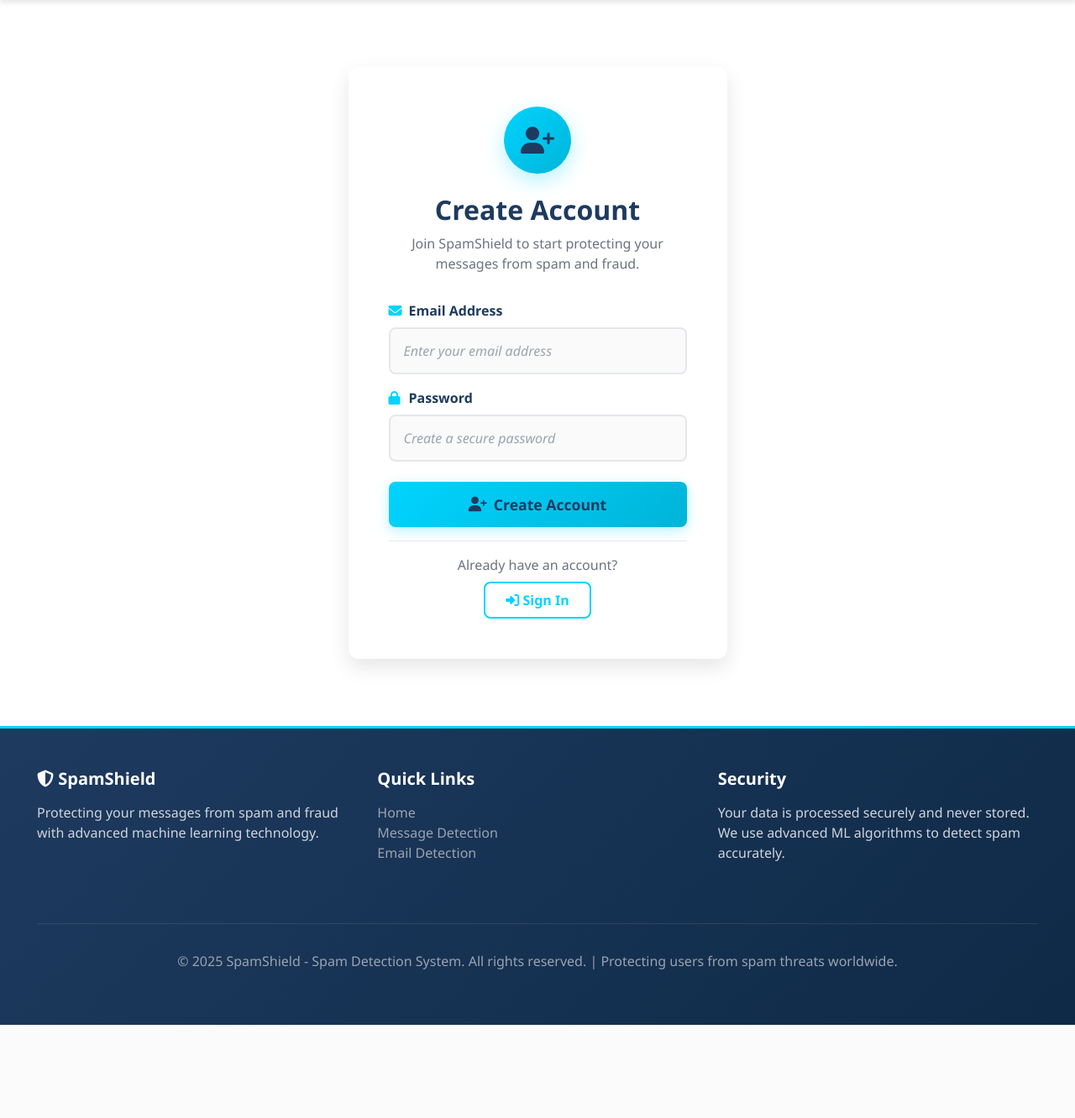
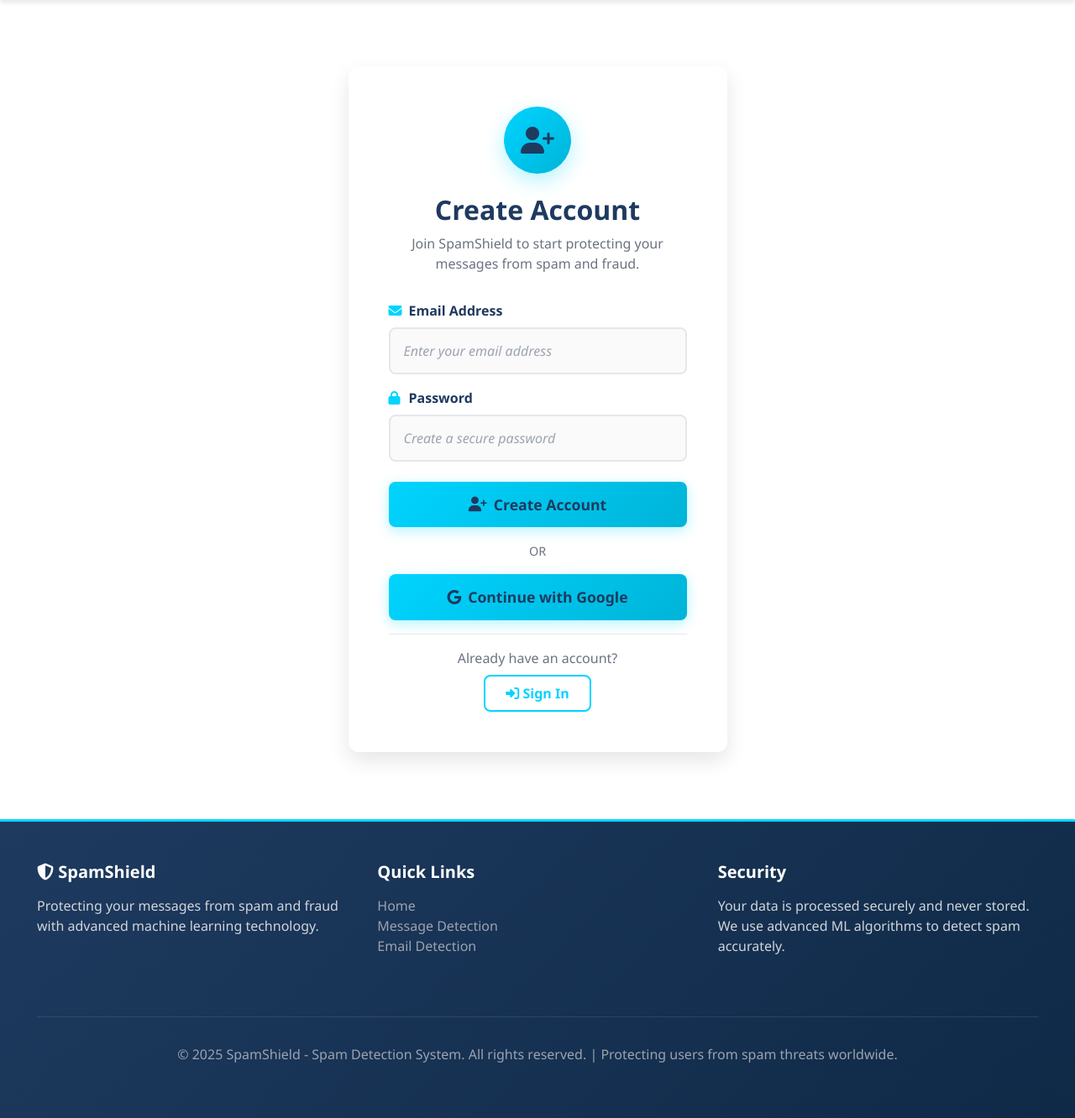
Before and after one commit to zalaprashant2003-spec/2025-26_SDP3_Spam_Text_Message_Detection, a Django app: page /register/ in a window 1280 px wide. Shown: the part 84-1416 px from the top of the page at 84% size. Before the commit the page ends 1305 px from the top, so only its background shows below. Run offline with Django 4.2, Linux system fonts and the light colour scheme; parts of the project's set-up code (start-up, migrations or seed data) failed here and were passed over.

Commit message:
Change UI for Signup page

```diff
--- a/project/templates/project/register.html
+++ b/project/templates/project/register.html
@@ -43,6 +43,15 @@
                         <button type="submit" class="btn btn-primary-custom btn-detect mb-3">
                             <i class="fas fa-user-plus"></i> Create Account
                         </button>
+
+                         <div class="text-center my-3">
+                            <span style="color: var(--text-secondary); font-size: 0.9rem;">OR</span>
+                        </div>
+
+                        <!-- Google Login Button -->
+                        <a href="{% url 'google_login' %}" class="btn btn-primary-custom btn-detect mb-3">
+                            <i class="fab fa-google"></i> Continue with Google
+                        </a>
                     </form>
 
                     <!-- Login Link -->
```
